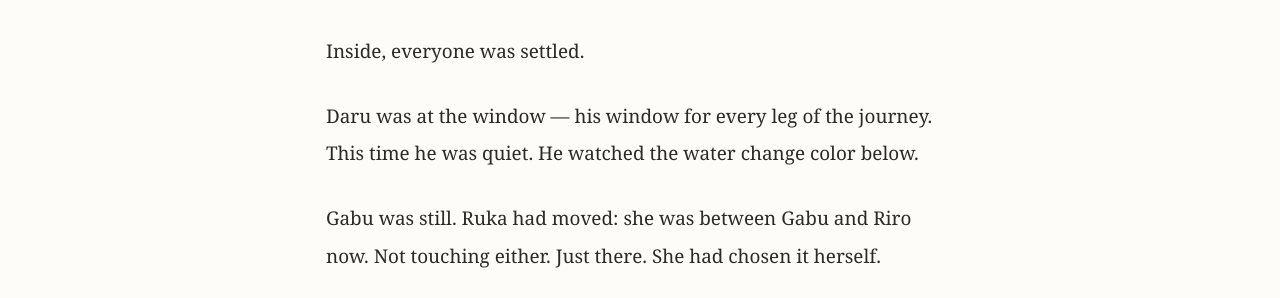
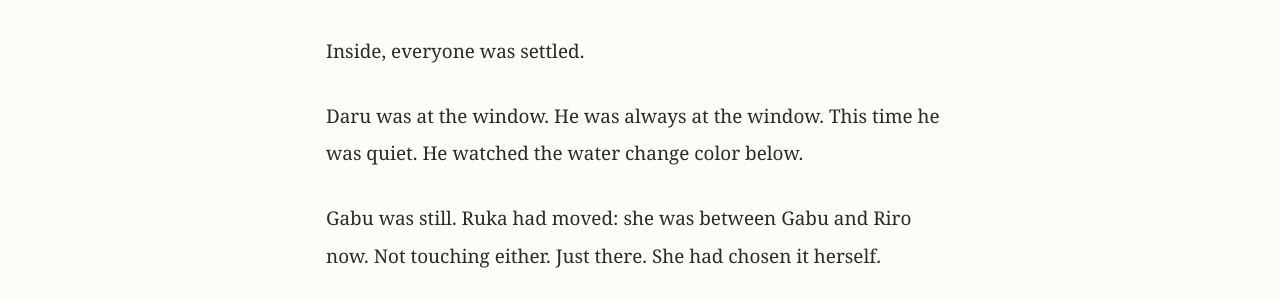
Before and after one commit to morisaki-yuichi/ako-chans-adventure, a Jekyll site: the page built from season2/chapter16/ep039.md, in a window 1280 px wide. Shown: the part 411-709 px from the top of the page. Built offline with Jekyll 4.4.1, drawn with Linux system fonts in a browser that asks for light colours.

Commit message:
Fix Ep39 — simplify Daru window description

```diff
--- a/season2/chapter16/ep039.md
+++ b/season2/chapter16/ep039.md
@@ -18,7 +18,7 @@ The North Pacific stretched behind them. Below: grey water, then lighter grey as
 
 Inside, everyone was settled.
 
-Daru was at the window — his window for every leg of the journey. This time he was quiet. He watched the water change color below.
+Daru was at the window. He was always at the window. This time he was quiet. He watched the water change color below.
 
 Gabu was still. Ruka had moved: she was between Gabu and Riro now. Not touching either. Just there. She had chosen it herself.
 
```
